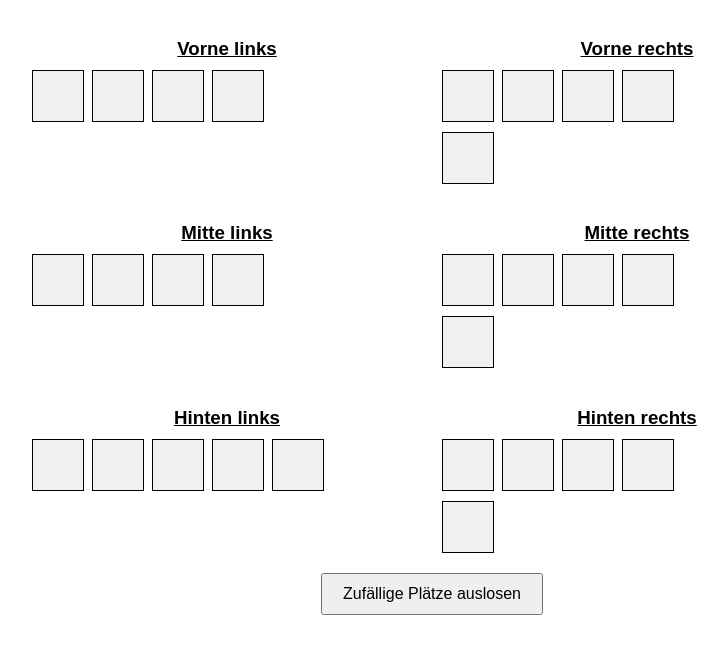
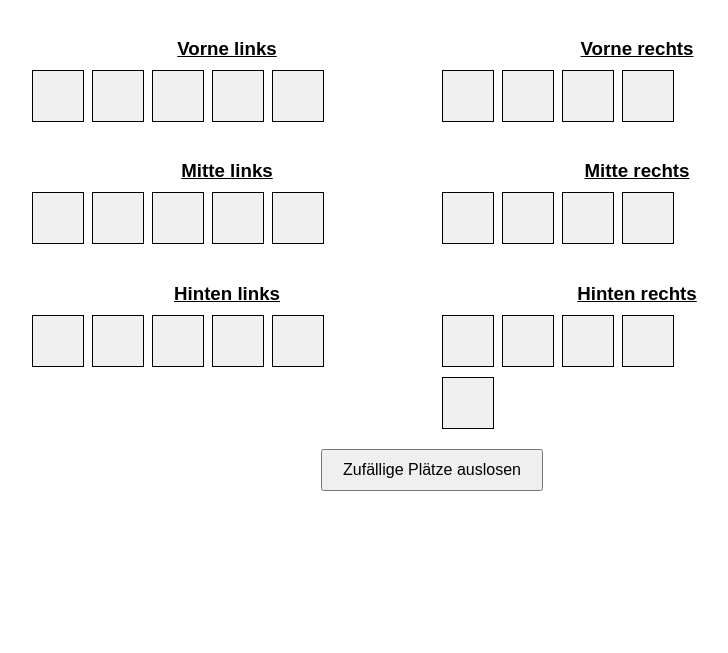
Before and after one commit to SS-99-dev/FRSH-Sitzordnung-Kl.-10, a plain HTML site: page index.html in a window 1280 px wide. Shown: the part 61-714 px from the top of the page, without its empty margins (208-936 px from the left). Drawn offline with Linux system fonts and the light colour scheme.

Commit message:
Update index.html

```diff
--- a/index.html
+++ b/index.html
@@ -67,6 +67,7 @@
                 <div class="seat" data-row="front-left" data-col="2"></div>
                 <div class="seat" data-row="front-left" data-col="3"></div>
                 <div class="seat" data-row="front-left" data-col="4"></div>
+                <div class="seat" data-row="front-left" data-col="5"></div>
             </div>
         </div>
         <div>
@@ -76,7 +77,6 @@
                 <div class="seat" data-row="front-right" data-col="2"></div>
                 <div class="seat" data-row="front-right" data-col="3"></div>
                 <div class="seat" data-row="front-right" data-col="4"></div>
-                <div class="seat" data-row="front-right" data-col="5"></div>
             </div>
         </div>
 
@@ -88,6 +88,7 @@
                 <div class="seat" data-row="middle-left" data-col="2"></div>
                 <div class="seat" data-row="middle-left" data-col="3"></div>
                 <div class="seat" data-row="middle-left" data-col="4"></div>
+                <div class="seat" data-row="middle-left" data-col="5"></div>
             </div>
         </div>
         <div>
@@ -97,7 +98,6 @@
                 <div class="seat" data-row="middle-right" data-col="2"></div>
                 <div class="seat" data-row="middle-right" data-col="3"></div>
                 <div class="seat" data-row="middle-right" data-col="4"></div>
-                <div class="seat" data-row="middle-right" data-col="5"></div>
             </div>
         </div>
 
```
